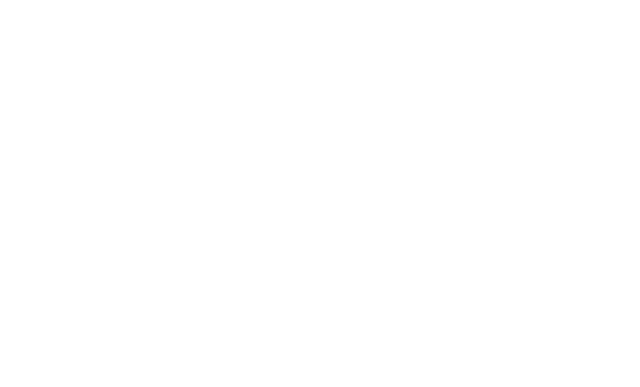
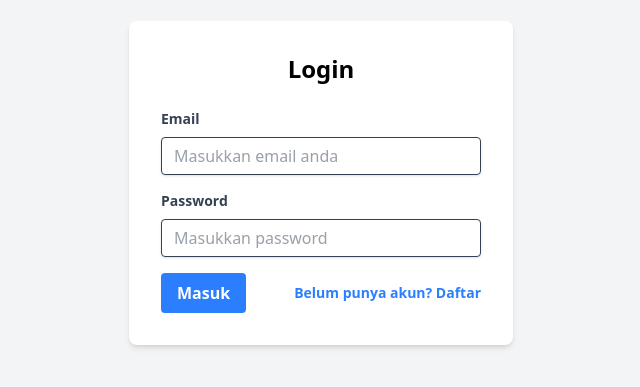
Before and after one commit to qotrunnad/react-tailwind, a React (Vite) app: page /login in a window 1280 px wide. Before the commit this address had no page. Shown: the part 217-604 px from the top of the page, without its empty margins (319-959 px from the left). Built offline with nearby package versions, Linux system fonts and the light colour scheme.

Commit message:
membuat register dan login

```diff
--- /dev/null
+++ b/db.json
@@ -0,0 +1,20 @@
+{
+  "users": [
+    {
+      "id": "1a8b",
+      "email": "qotrunnadaitsnaini@gmail.com",
+      "password": "fsbdbxg",
+      "alamatRumah": "gedung batu utara v",
+      "orangtua": "hafiz",
+      "asalSekolah": "pondok"
+    },
+    {
+      "id": "bdfd",
+      "email": "qotrunnadaitsnaini@gmail.com",
+      "password": "scdsds",
+      "alamatRumah": "gedung batu utara v",
+      "orangtua": "hafiz",
+      "asalSekolah": "pondok"
+    }
+  ]
+}
--- a/package.json
+++ b/package.json
@@ -11,6 +11,7 @@
   },
   "dependencies": {
     "@tailwindcss/vite": "^4.1.13",
+    "axios": "^1.12.2",
     "react": "^19.1.1",
     "react-dom": "^19.1.1",
     "react-router-dom": "^7.9.1",
--- a/src/App.jsx
+++ b/src/App.jsx
@@ -3,8 +3,9 @@
 import viteLogo from '/vite.svg'
 import './App.css'
 import { Route, Routes } from 'react-router-dom'
+import LandingPage from './pages/Landingpage'
+import Register from './pages/register'
 import Login from './pages/login'
-import LandingPage from './pages/Landingpage'
 
 function App() {
   const [count, setCount] = useState(0)
@@ -12,7 +13,8 @@
   return (
     <Routes>
       <Route path="/" element={<LandingPage/>}/>
-      <Route path="/d" element={<Login/>}/>
+      <Route path="/d" element={<Register/>}/>
+      <Route path="/login" element={<Login/>}/>
     </Routes>
   )
 }
--- a/src/pages/Register.jsx
+++ b/src/pages/Register.jsx
@@ -1,81 +1,148 @@
 import { useState } from "react";
-import { Link } from "react-router-dom";
+import { Link, useNavigate } from "react-router-dom";
+import axios from "axios";
 
 function Register() {
     const [formData, setFormData] = useState({
-        name: '',
         email: '',
         password: '',
     });
+
+    const [loading, setLoading] = useState(false);
+    const navigate = useNavigate();
 
     const handleChange = (e) => {
         setFormData({ ...formData, [e.target.name]: e.target.value });
     };
 
-    const handleSubmit = (e) => {
+    const handleSubmit = async (e) => {
         e.preventDefault();
-        console.log('Register data', formData);
-        alert('Simulasi Pendaftaran Berhasl;');
+        setLoading(true);
+
+        try {
+            const response = await axios.post
+                ('http://localhost:5000/users', formData);
+            console.log('Register success:', response.data);
+
+            alert('Pendaftaran berhasil!');
+            navigate('/login'); // setelah daftar, arahkan ke login
+        } catch (error) {
+            console.error('Error register:', error);
+            alert('Terjadi kesalahan saat mendaftar.');
+        } finally {
+            setLoading(false);
+        }
     };
 
     return (
-        <div className="flex item-center justify-center min-h-screen bg-gray-100">
-            <div className="bg-white p-8 rounded-lg shadow-md w-100 h-100  max-w-sn">
-                <h1 className="text-2x1 font-bold text-center mb-6">Register</h1>
+        <div className="flex items-center justify-center min-h-screen bg-gray-100">
+      <div className="bg-white p-8 rounded-lg shadow-md w-full max-w-sm">
+        <h1 className="text-2xl font-bold text-center mb-6">Register</h1>
         <form onSubmit={handleSubmit}>
-                    <div className="mb-4">
-                        <label className="block text-gray-700 text-sm font-bold mb-2"htmlFor="Name">
-                        nama
-                        </label>
-                        <input className="shadow appearance-none border rounded w-full py-2 px-3 text-gray-700 leading-tight focus:outline-none focus:shadow-outline"
-                        id="name"
-                        type="text"
-                        name="name"
-                        value={formData.name}
-                        onChange={handleChange}
-                        placeholder="Masukan nama Anda"
-                        required
-                        />
-                    </div>
+
+          {/* Email */}
           <div className="mb-4">
             <label className="block text-gray-700 text-sm font-bold mb-2" htmlFor="email">
               Email
             </label>
-                        <input className="shadow appearance-none border rounded w-full py-2 px-3 text-gray-700 leading-tight focus:outline-none focus:shadow-outline"
+            <input
+              className="shadow appearance-none border rounded w-full py-2 px-3 text-gray-700 leading-tight focus:outline-none focus:shadow-outline"
               id="email"
               type="email"
               name="email"
               value={formData.email}
               onChange={handleChange}
-                        placeholder="Masukan email Anda"
+              placeholder="Masukkan email anda"
               required
             />
           </div>
-                    <div className="mb-6">
+
+          {/* Password */}
+          <div className="mb-4">
             <label className="block text-gray-700 text-sm font-bold mb-2" htmlFor="password">
               Password
             </label>
-                        <input className=" shadow appearance-none border rounded w-full py-2 px-3 text-gray-700 leading-tight focus"
+            <input
+              className="shadow appearance-none border rounded w-full py-2 px-3 text-gray-700 leading-tight focus:outline-none focus:shadow-outline"
               id="password"
               type="password"
               name="password"
               value={formData.password}
               onChange={handleChange}
-                        placeholder="Buat password Anda"
+              placeholder="Masukkan password"
               required
             />
           </div>
+
+          {/* Alamat Rumah */}
+          <div className="mb-4">
+            <label className="block text-gray-700 text-sm font-bold mb-2" htmlFor="alamatRumah">
+              Alamat Rumah
+            </label>
+            <input
+              className="shadow appearance-none border rounded w-full py-2 px-3 text-gray-700 leading-tight focus:outline-none focus:shadow-outline"
+              id="alamatRumah"
+              type="text"
+              name="alamatRumah"
+              value={formData.alamatRumah}
+              onChange={handleChange}
+              placeholder="Masukkan alamat rumah anda"
+              required
+            />
+          </div>
+
+          {/* Nama Orang Tua */}
+          <div className="mb-4">
+            <label className="block text-gray-700 text-sm font-bold mb-2" htmlFor="orangtua">
+              Nama Orang Tua
+            </label>
+            <input
+              className="shadow appearance-none border rounded w-full py-2 px-3 text-gray-700 leading-tight focus:outline-none focus:shadow-outline"
+              id="orangtua"
+              type="text"
+              name="orangtua"
+              value={formData.orangtua}
+              onChange={handleChange}
+              placeholder="Masukkan nama orang tua"
+              required
+            />
+          </div>
+
+          {/* Asal Sekolah */}
+          <div className="mb-6">
+            <label className="block text-gray-700 text-sm font-bold mb-2" htmlFor="asalSekolah">
+              Asal Sekolah
+            </label>
+            <input
+              className="shadow appearance-none border rounded w-full py-2 px-3 text-gray-700 leading-tight focus:outline-none focus:shadow-outline"
+              id="asalSekolah"
+              type="text"
+              name="asalSekolah"
+              value={formData.asalSekolah}
+              onChange={handleChange}
+              placeholder="Masukkan asal sekolah"
+              required
+            />
+          </div>
+
+          {/* Tombol & Link */}
           <div className="flex items-center justify-between">
-                    <button className="bg-blue-500 hover:bg-blue-70 text-white font-bold py-2 px-4 rounded focus:outline-none focus:shadow-outline"
+            <button
+            className="bg-blue-500 hover:bg-blue-700 text-white font-bold py-2 px-4 rounded focus:outline-none focus:shadow-outline"
               type="submit"
             >
               Masuk
             </button>
-                    <Link to="/register" className="inline-block align-baseline font-bold text-sm text-blue-500 hover:text-blue-800">
+            <Link
+              to="/Register"
+              className="inline-block align-baseline font-bold text-sm text-blue-500 hover:text-blue-800"
+            >
               Belum punya akun? Daftar
             </Link>
           </div>
         </form>
+      </div>
+      <div>
       </div>
     </div>
     );
--- a/src/pages/login.jsx
+++ b/src/pages/login.jsx
@@ -5,9 +5,6 @@
   const [formData, setFormData] = useState({
     email: '',
     password: '',
-    alamatRumah: '',
-    orangtua: '',
-    asalSekolah: '',
   });
 
   const handleChange = (e) => {
@@ -60,56 +57,6 @@
             />
           </div>
 
-          {/* Alamat Rumah */}
-          <div className="mb-4">
-            <label className="block text-gray-700 text-sm font-bold mb-2" htmlFor="alamatRumah">
-              Alamat Rumah
-            </label>
-            <input
-              className="shadow appearance-none border rounded w-full py-2 px-3 text-gray-700 leading-tight focus:outline-none focus:shadow-outline"
-              id="alamatRumah"
-              type="text"
-              name="alamatRumah"
-              value={formData.alamatRumah}
-              onChange={handleChange}
-              placeholder="Masukkan alamat rumah anda"
-              required
-            />
-          </div>
-
-          {/* Nama Orang Tua */}
-          <div className="mb-4">
-            <label className="block text-gray-700 text-sm font-bold mb-2" htmlFor="orangtua">
-              Nama Orang Tua
-            </label>
-            <input
-              className="shadow appearance-none border rounded w-full py-2 px-3 text-gray-700 leading-tight focus:outline-none focus:shadow-outline"
-              id="orangtua"
-              type="text"
-              name="orangtua"
-              value={formData.orangtua}
-              onChange={handleChange}
-              placeholder="Masukkan nama orang tua"
-              required
-            />
-          </div>
-
-          {/* Asal Sekolah */}
-          <div className="mb-6">
-            <label className="block text-gray-700 text-sm font-bold mb-2" htmlFor="asalSekolah">
-              Asal Sekolah
-            </label>
-            <input
-              className="shadow appearance-none border rounded w-full py-2 px-3 text-gray-700 leading-tight focus:outline-none focus:shadow-outline"
-              id="asalSekolah"
-              type="text"
-              name="asalSekolah"
-              value={formData.asalSekolah}
-              onChange={handleChange}
-              placeholder="Masukkan asal sekolah"
-              required
-            />
-          </div>
 
           {/* Tombol & Link */}
           <div className="flex items-center justify-between">
```
Also changed, not shown: 1 other file (tests, documents, lock files or other folders). Lines whose indentation alone changed are shown as unchanged.
